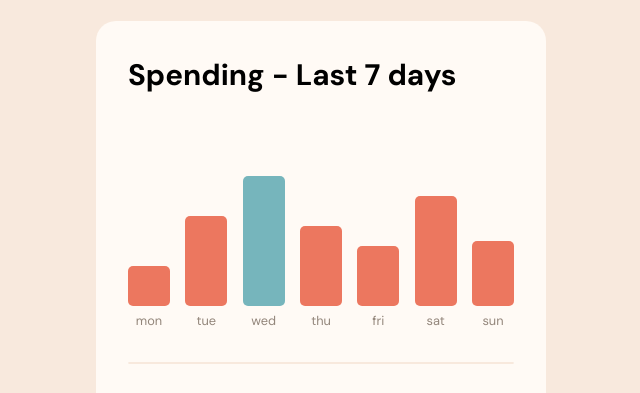
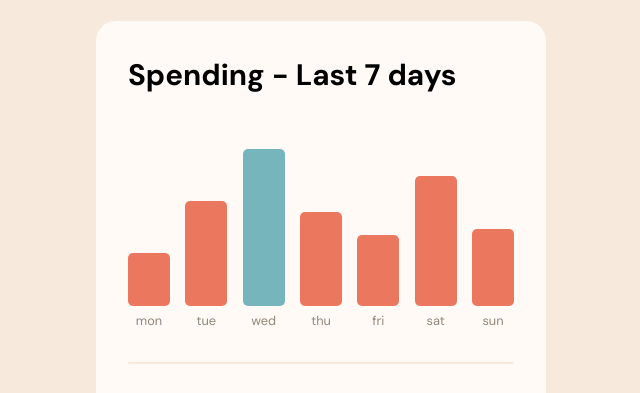
Before and after one commit to Oswalld/expenses-chart-component-main, a plain HTML site: page index.html in a window 1280 px wide. Shown: the part 211-604 px from the top of the page, without its empty margins (319-959 px from the left). Drawn offline with Linux system fonts and the light colour scheme.

Commit message:
PROJECT END

```diff
--- a/CSS/_main.scss
+++ b/CSS/_main.scss
@@ -101,25 +101,34 @@ main{
         align-items: center;
         justify-content: flex-end;
         gap: 10px;
-        height: 200px;
+        height: 230px;
+        margin-top: -30px;
+        overflow-y: visible;
 
         .pop-up{
-            width: 140%;
-            height: 40px;
+            display: none;
+            justify-content: center;
+            align-items: center;
+            width: 135%;
+            height: 38px;
             background-color: $Dark-brown;
-            color: $Very-pale-orange;
             border-radius: 5px;
-            font-size: 1.2px;
-            opacity: 0;
 
+            p{
+                color: $Very-pale-orange;
+                font-size: 0.8rem;
+                font-weight: 900;
+            }
         }
 
         :nth-child(2){
             position: relative;
             width: 30px;
             bottom: 0;
+            height: 0;
             background-color: $Soft-red;
             border-radius: 4px;
+            transition: opacity 0.1s ease-in-out;
 
             &:hover{
                 cursor: pointer;
@@ -131,31 +140,10 @@ main{
             font-size: 0.8rem;
             color: $Medium-brown;
         }
-
-        .chart-bar-1{
-            height: 40px;
-        }
-        .chart-bar-2{
-            height: 90px;
-        }
-        .chart-bar-3{
-            height: 130px;
-            background-color: $Cyan;
-        }
-        .chart-bar-4{
-            height: 80px;
-        }
-        .chart-bar-5{
-            height: 60px;
-        }
-        .chart-bar-6{
-            height: 110px;
-        }
-        .chart-bar-7{
-            height: 65px;
-        }
     }
 }
+
+
 
 
 
--- /dev/null
+++ b/JS/main.js
@@ -0,0 +1,84 @@
+console.log("ehoh");
+window.onload = function(event) {
+// Récupération des données JSON
+const data = [
+    {
+      "day": "mon",
+      "amount": 17.45
+    },
+    {
+      "day": "tue",
+      "amount": 34.91
+    },
+    {
+      "day": "wed",
+      "amount": 52.36
+    },
+    {
+      "day": "thu",
+      "amount": 31.07
+    },
+    {
+      "day": "fri",
+      "amount": 23.39
+    },
+    {
+      "day": "sat",
+      "amount": 43.28
+    },
+    {
+      "day": "sun",
+      "amount": 25.48
+    }
+  ];
+
+  const chartContainer = document.querySelector('.chart');
+  let maxAmount = 0;
+  let maxAmountIndex = 0;
+
+  data.forEach((datapoint, index) => {
+      const chartComponent = document.createElement('div');
+      chartComponent.classList.add('component-chart');
+
+      const popUp = document.createElement('div');
+      popUp.classList.add('pop-up');
+      chartComponent.appendChild(popUp);
+
+      const popUpText = document.createElement('p');
+      popUpText.innerText = '$' + datapoint.amount;
+      popUp.appendChild(popUpText);
+
+      const chartBar = document.createElement('div');
+      chartBar.classList.add('chart-bar', `chart-bar-${index + 1}`);
+      chartBar.style.height += `${datapoint.amount * 3}px`;
+      chartComponent.appendChild(chartBar);
+
+      const label = document.createElement('p');
+      label.innerText = datapoint.day;
+      chartComponent.appendChild(label);
+
+      chartContainer.appendChild(chartComponent);
+
+      if (datapoint.amount > maxAmount) {
+          maxAmount = datapoint.amount;
+          maxAmountIndex = index;
+      }
+  });
+
+  const chartBars = document.querySelectorAll('.chart-bar');
+  chartBars[maxAmountIndex].style.backgroundColor = "hsl(186, 34%, 60%)";
+
+  chartBars.forEach((chartBar) => {
+    chartBar.addEventListener("mouseover", () => {
+      chartBar.parentNode.firstElementChild.style.display = "flex";
+    })
+  });
+  chartBars.forEach((chartBar) => {
+    chartBar.addEventListener("mouseout", () => {
+      chartBar.parentNode.firstElementChild.style.display = "none";
+    })
+  });
+
+
+
+}
--- a/index.html
+++ b/index.html
@@ -9,14 +9,16 @@
   <title>Frontend Mentor | Expenses chart component</title>
 
   <link rel="preconnect" href="https://fonts.googleapis.com">
-<link rel="preconnect" href="https://fonts.gstatic.com" crossorigin>
-<link href="https://fonts.googleapis.com/css2?family=DM+Sans:wght@400;700&display=swap" rel="stylesheet">
+  <link rel="preconnect" href="https://fonts.gstatic.com" crossorigin>
+  <link href="https://fonts.googleapis.com/css2?family=DM+Sans:wght@400;700&display=swap" rel="stylesheet">
 
   <link rel="stylesheet" href="./CSS/style.css">
+
 
 </head>
 <body>
 
+  <script src="./JS/main.js"></script>
   <main>
 
     <div class="expenses-component">
@@ -31,41 +33,7 @@
         <h1>Spending - Last 7 days</h1>
 
         <div class="chart">
-          <div class="component-chart">
-            <div class="pop-up"></div>
-            <div class="chart-bar-1"></div>
-            <p>mon</p>
-          </div>
-          <div class="component-chart">
-            <div class="pop-up"></div>
-            <div class="chart-bar-2"></div>
-            <p>tue</p>
-          </div>
-          <div class="component-chart">
-            <div class="pop-up"></div>
-            <div class="chart-bar-3"></div>
-            <p>wed</p>
-          </div>
-          <div class="component-chart">
-            <div class="pop-up"></div>
-            <div class="chart-bar-4"></div>
-            <p>thu</p>
-          </div>
-          <div class="component-chart">
-            <div class="pop-up"></div>
-            <div class="chart-bar-5"></div>
-            <p>fri</p>
-          </div>
-          <div class="component-chart">
-            <div class="pop-up"></div>
-            <div class="chart-bar-6"></div>
-            <p>sat</p>
-          </div>
-          <div class="component-chart">
-            <div class="pop-up"></div>
-            <div class="chart-bar-7"></div>
-            <p>sun</p>
-          </div>
+
         </div>
 
         <div class="line"></div>
```
Also changed, not shown: data.json (deleted, +0 -30 lines), CSS/style.css, 2 other files.
